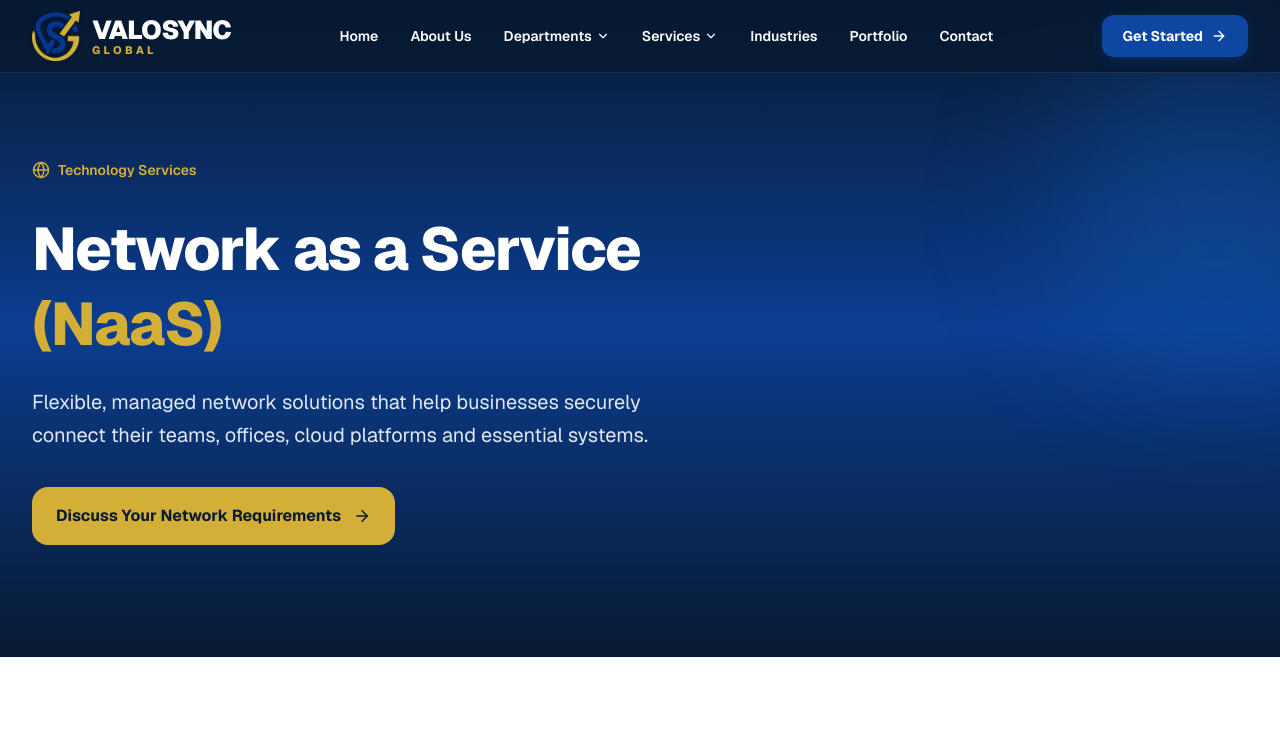
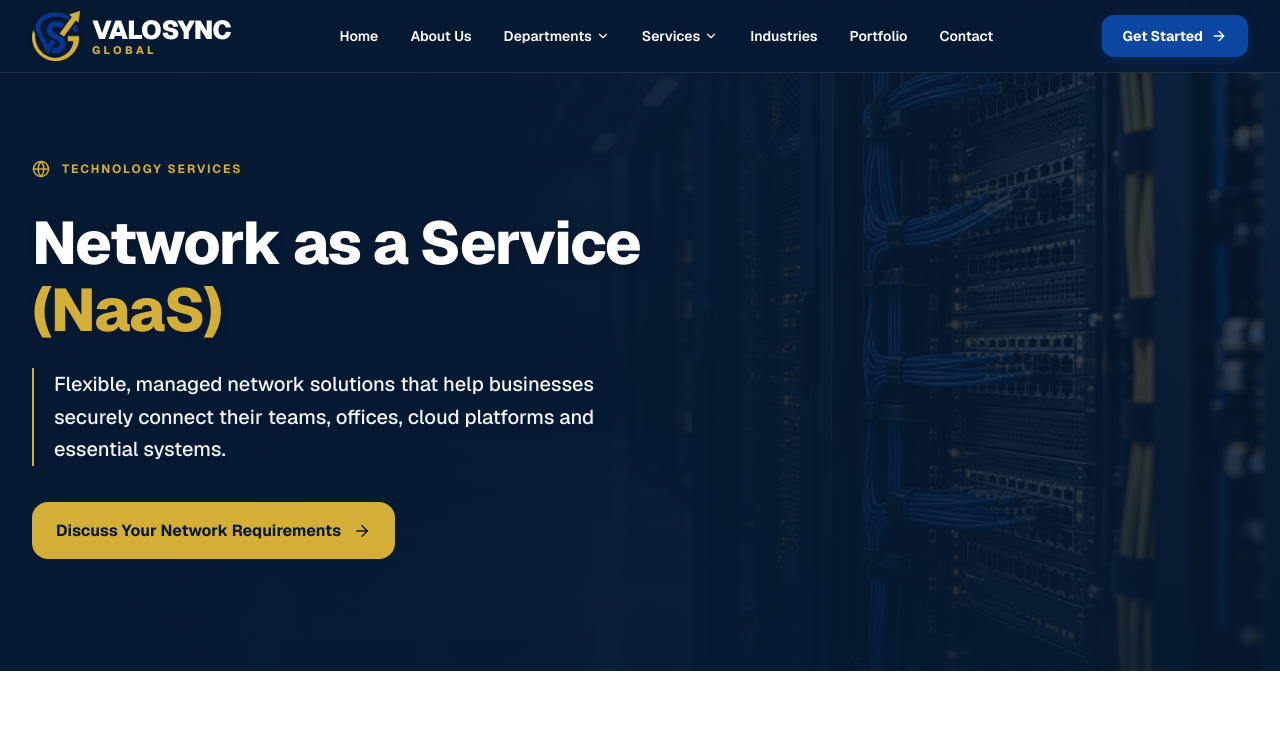
Before and after one commit to mayank-207/ValoSync-Global, a Next.js app: page /departments/technology/network-as-a-service in a window 1280 px wide. Shown: the top 752 px of the page. Built offline with nearby package versions, Linux system fonts and the light colour scheme.

Commit message:
Enhance NaaS hero with network imagery

```diff
--- a/app/departments/technology/network-as-a-service/page.tsx
+++ b/app/departments/technology/network-as-a-service/page.tsx
@@ -1,4 +1,5 @@
 import type { Metadata } from "next";
+import Image from "next/image";
 import Link from "next/link";
 import Header from "@/components/layout/Header";
 import Footer from "@/components/layout/Footer";
@@ -77,17 +78,26 @@ export default function NetworkAsAServicePage() {
     <>
       <Header />
       <main id="main">
-        <section className="relative overflow-hidden bg-gradient-to-b from-[#071A33] via-[#0B3D91] to-[#071A33] pt-32 pb-20 text-white md:pt-40 md:pb-28">
-          <div className="absolute -right-24 top-12 h-80 w-80 rounded-full bg-[#1565C0]/30 blur-3xl" aria-hidden="true" />
+        <section className="relative isolate overflow-hidden bg-[#071A33] pt-32 pb-20 text-white md:pt-40 md:pb-28">
+          <Image
+            src="/images/naas-network-hero.webp"
+            alt="Network switches and neatly routed cables in a modern data centre"
+            fill
+            fetchPriority="high"
+            sizes="100vw"
+            className="object-cover object-[68%_center] md:object-center"
+          />
+          <div className="absolute inset-0 bg-[#071A33]/70 md:bg-gradient-to-r md:from-[#071A33]/95 md:via-[#071A33]/80 md:to-[#071A33]/25" aria-hidden="true" />
+          <div className="absolute inset-0 bg-gradient-to-t from-[#071A33]/55 via-transparent to-[#071A33]/20" aria-hidden="true" />
           <div className="container relative z-10">
             <div className="max-w-3xl">
-              <Link href="/departments/technology" className="mb-8 inline-flex items-center gap-2 text-sm font-semibold text-[#D4AF37] hover:text-white">
+              <Link href="/departments/technology" className="mb-8 inline-flex items-center gap-3 text-xs font-bold uppercase tracking-[0.16em] text-[#D4AF37] hover:text-white">
                 <GlobeIcon size={18} /> Technology Services
               </Link>
-              <h1 className="mb-6 text-4xl font-extrabold leading-tight tracking-tight sm:text-5xl md:text-6xl">
-                Network as a Service <span className="text-[#D4AF37]">(NaaS)</span>
+              <h1 className="mb-6 max-w-2xl text-4xl font-extrabold leading-[1.12] tracking-tight drop-shadow-lg sm:text-5xl md:text-6xl">
+                Network as a Service <span className="block text-[#D4AF37]">(NaaS)</span>
               </h1>
-              <p className="mb-9 max-w-2xl text-lg leading-relaxed text-slate-200 sm:text-xl">
+              <p className="mb-9 max-w-xl border-l-2 border-[#D4AF37] pl-5 text-lg font-medium leading-relaxed text-slate-100 drop-shadow-md sm:text-xl">
                 Flexible, managed network solutions that help businesses securely connect their teams, offices, cloud platforms and essential systems.
               </p>
               <Link href="/contact" className="inline-flex items-center gap-3 rounded-xl bg-[#D4AF37] px-6 py-4 font-bold text-[#071A33] transition-colors hover:bg-white focus-visible:outline-2 focus-visible:outline-offset-2 focus-visible:outline-white">
```
Also changed, not shown: public/images/naas-network-hero.webp (added).
